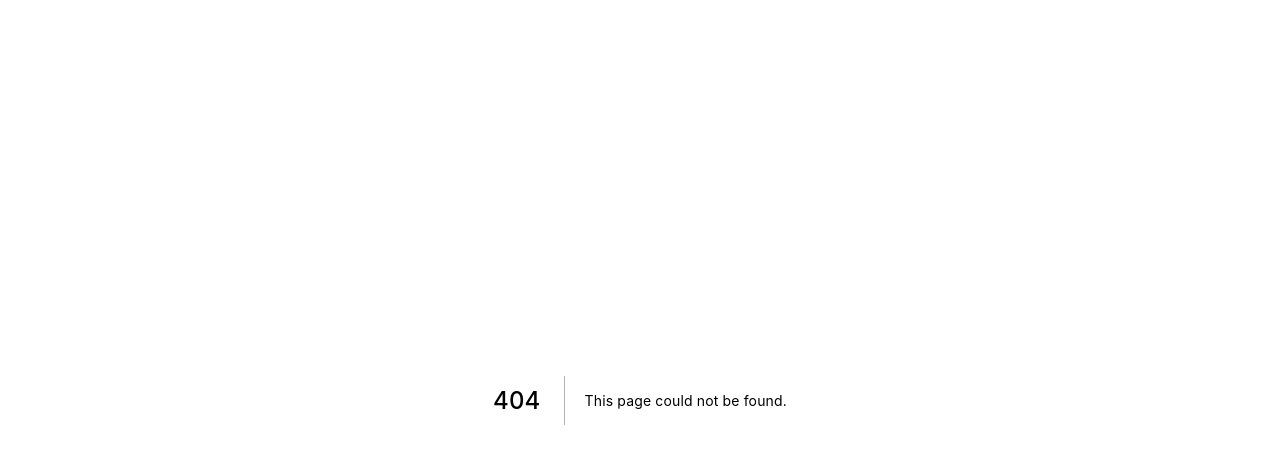
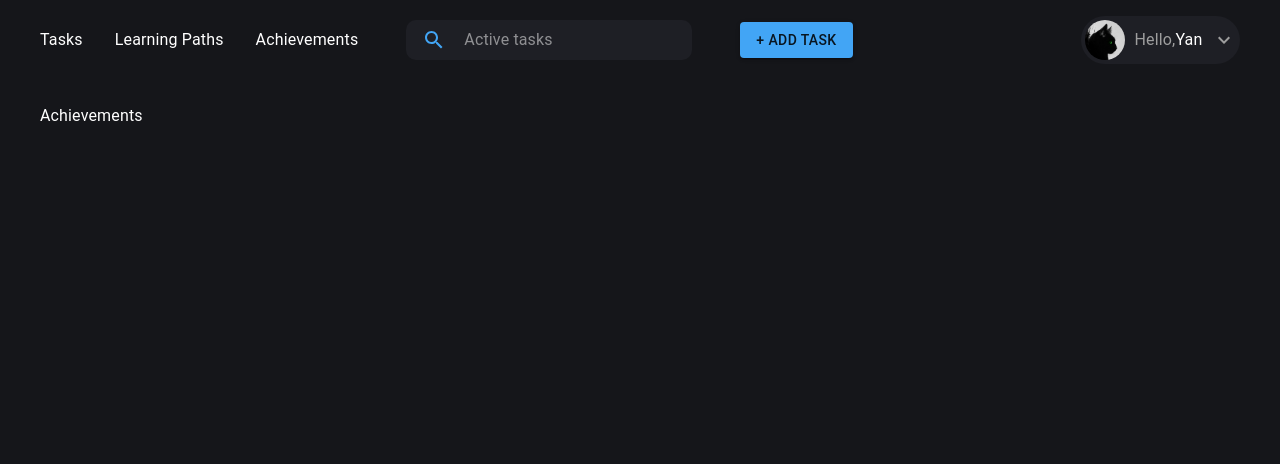
Before and after one commit to ygordeev/playlife, a Next.js app: page /achievements in a window 1280 px wide. Before the commit this address had no page. Shown: the top 464 px of the page. Built offline with nearby package versions, Linux system fonts and the light colour scheme.

Commit message:
getLayout was removed due to loss of context

```diff
--- /dev/null
+++ b/components/controls/Link.tsx
@@ -0,0 +1,19 @@
+import NextLink from 'next/link'
+import MaterialLink, { LinkProps } from '@mui/material/Link'
+
+type CustomLinkProps = LinkProps & {
+  label: string,
+  href: string,
+}
+
+const Link = ({ label, href, ...props }: CustomLinkProps) => {
+  return (
+    <NextLink href={href} passHref>
+      <MaterialLink {...props}>
+        {label}
+      </MaterialLink>
+    </NextLink>
+  )
+}
+
+export default Link
--- a/components/controls/index.ts
+++ b/components/controls/index.ts
@@ -1 +1,2 @@
 export { default as ProfileButton } from './ProfileButton'
+export { default as Link } from './Link'
--- a/components/dashboard/header/DashboardHeaderNavigation.tsx
+++ b/components/dashboard/header/DashboardHeaderNavigation.tsx
@@ -1,6 +1,6 @@
+import Stack from '@mui/material/Stack';
 import { navigationOptions } from '@/constants';
-import Stack from '@mui/material/Stack';
-import Link from '@mui/material/Link';
+import { Link } from '@/components/controls'
 
 const linkStyle = {
   '&:hover': {
@@ -19,12 +19,11 @@ const DashboardHeaderNavigation = () => {
         <Link
           key={option.label}
           href={option.href}
+          label={option.label}
           color="inherit"
           underline="none"
           sx={linkStyle}
-        >
-          {option.label}
-        </Link>
+        />
       ))}
     </Stack>
   )
--- a/components/inputs/SearchInput.tsx
+++ b/components/inputs/SearchInput.tsx
@@ -9,7 +9,6 @@ const SearchInput = () => {
 
   useEffect(() => {
     // To-do: Display the list of all the tasks matching the query
-    console.log('Search query has changed to', searchQuery);
   }, [searchQuery]);
 
   return (
--- /dev/null
+++ b/layouts/PrimaryLayout.tsx
@@ -0,0 +1,21 @@
+import { ReactNode } from 'react'
+import Stack from '@mui/material/Stack';
+import { DashboardHeader } from '@/components/dashboard';
+
+const PrimaryLayout = ({ children }: { children: ReactNode }) => {
+  return (
+    <Stack
+      bgcolor="grey.extradark"
+      height="100vh"
+      overflow="hidden"
+      spacing={5}
+      px={5}
+      py={2}
+    >
+      <DashboardHeader />
+      {children}
+    </Stack>
+  )
+}
+
+export default PrimaryLayout
--- /dev/null
+++ b/layouts/index.ts
@@ -0,0 +1 @@
+export { default as PrimaryLayout } from './PrimaryLayout'
--- a/next.config.js
+++ b/next.config.js
@@ -1,6 +1,5 @@
 /** @type {import('next').NextConfig} */
 const nextConfig = {
-  reactStrictMode: true,
   swcMinify: true,
   images: {
     remotePatterns: [
--- /dev/null
+++ b/pages/achievements.tsx
@@ -0,0 +1,19 @@
+import Head from 'next/head'
+import type { NextPage } from 'next'
+import { PrimaryLayout } from '@/layouts'
+
+const AchievementsPage: NextPage = () => {
+  return (
+    <>
+      <Head>
+        <title>My Achievements</title>
+      </Head>
+
+      <PrimaryLayout>
+        <p>Achievements</p>
+      </PrimaryLayout>
+    </>
+  )
+}
+
+export default AchievementsPage;
```
Also changed, not shown: pages/paths.tsx (added, +19 -0 lines), pages/tasks.tsx (+5 -13 lines), types/index.ts (line endings or trailing spaces).
